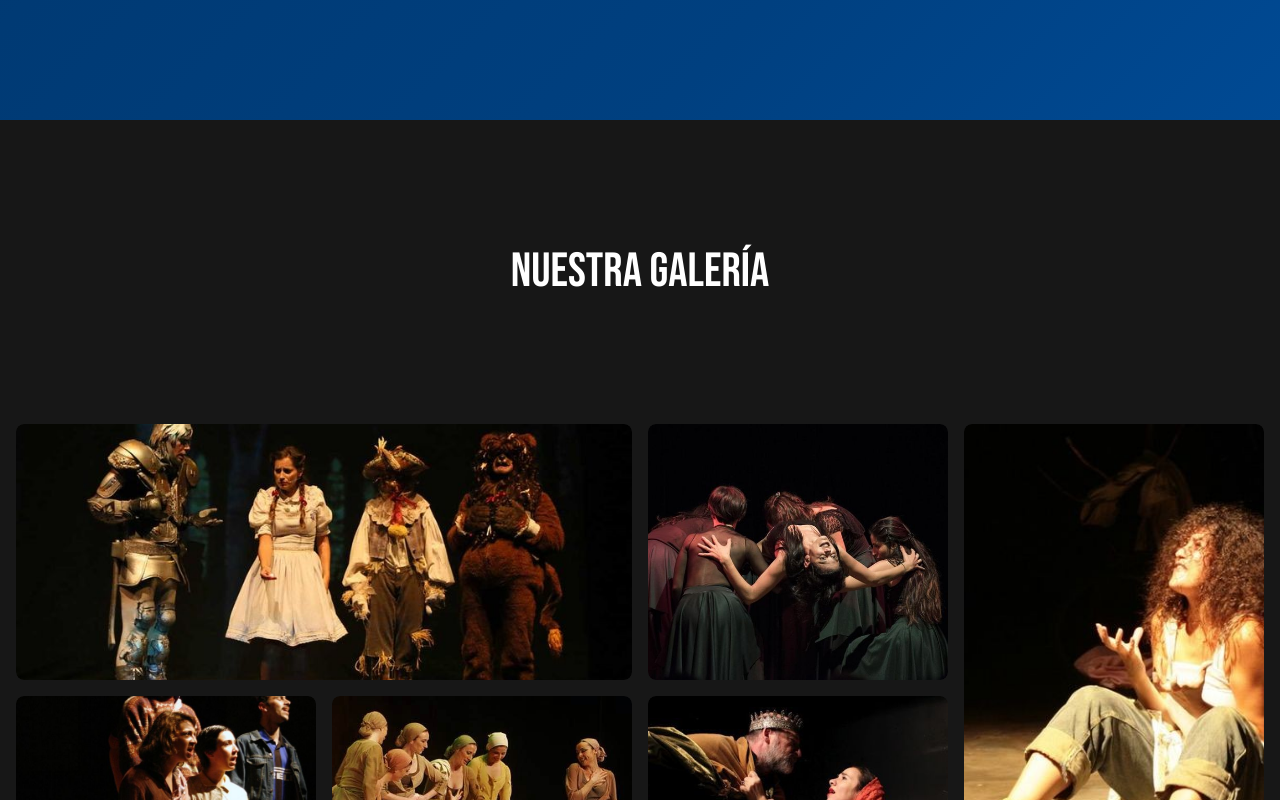
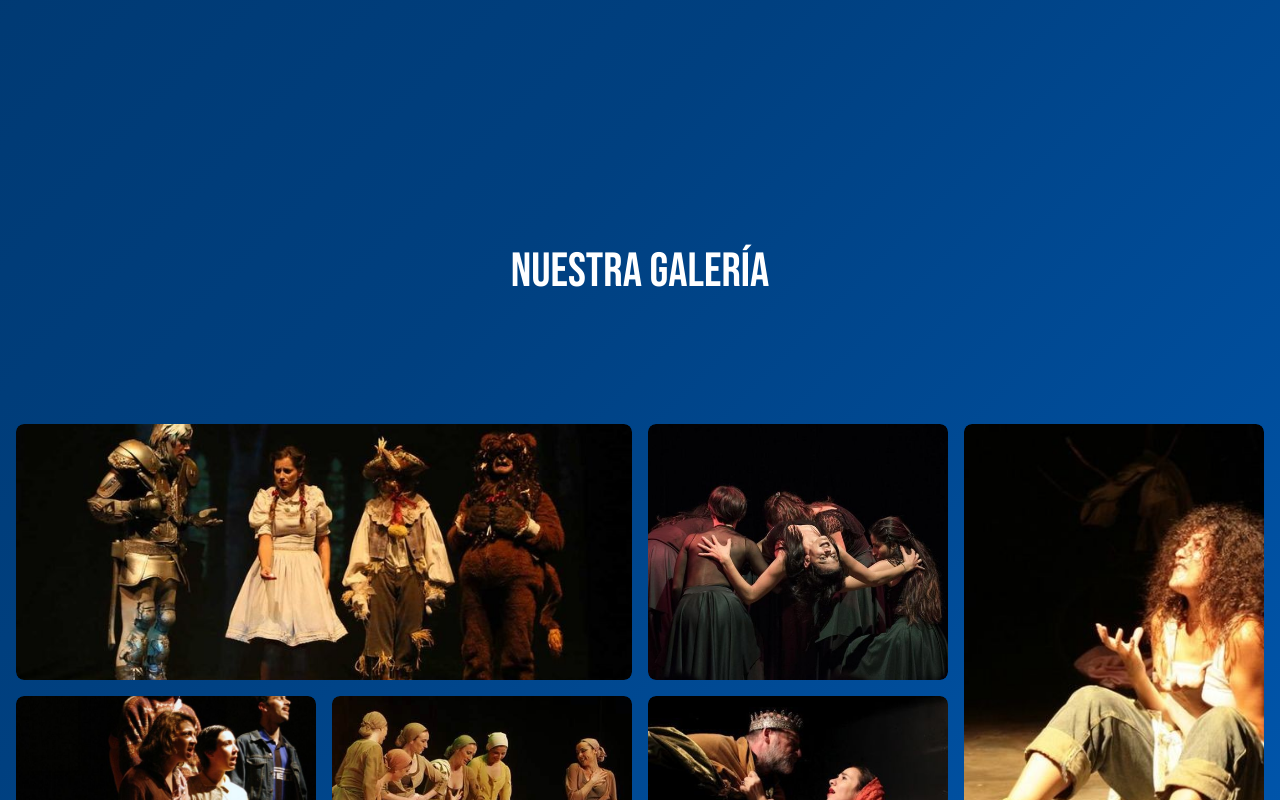
Before and after one commit to and27/festival, a Next.js app: page / in a window 1280 px wide. Shown: the part 2440-3240 px from the top of the page. Built offline with nearby package versions, Linux system fonts and the light colour scheme.

Commit message:
fix deployment issue

```diff
--- a/src/app/components/Gallery.tsx
+++ b/src/app/components/Gallery.tsx
@@ -95,7 +95,10 @@ const Gallery = () => {
   };
 
   return (
-    <section className="text-white py-[8rem] bg-neutral-900" id="gallery">
+    <section
+      className="text-white py-[8rem] bg-neutral-900git remote add origin https://github.com/and27/festival.git"
+      id="gallery"
+    >
       <div className="max-w-[1280px] mx-auto" ref={ref}>
         <motion.h2
           style={{
@@ -126,14 +129,6 @@ const Gallery = () => {
                 className="rounded-lg transition-transform duration-500 transform group-hover:scale-110"
                 alt={item.description}
               />
-              {/* <button onClick={() => handleImageLoad}>
-                <div className="relative w-full h-full bg-gradient-to-t from-transparent to-black opacity-0 transition-opacity duration-500 group-hover:opacity-100">
-                  <div className="flex flex-col justify-center items-start p-7">
-                    <h3 className="text-2xl text-white">{item.title}</h3>
-                    <h2 className="text-white">{item.name}</h2>
-                  </div>
-                </div>
-              </button> */}
             </motion.div>
           ))}
         </motion.div>
--- a/src/app/components/Hero.tsx
+++ b/src/app/components/Hero.tsx
@@ -21,7 +21,7 @@ const Hero = () => (
           className={`${bebasNeue.className} text-4xl md:text-5xl font-bold leading-none slide-bottom mt-5 text-center max-w-4xl mx-auto`}
         >
           Festival Iberoamericano de Teatro Mar del Plata <br />
-          <span className="md:text-7xl">"Cumbre de las Américas"</span>
+          <span className="md:text-7xl">{`"Cumbre de las Américas"`}</span>
         </h1>
       </div>
     </div>
--- a/src/app/components/Mision.tsx
+++ b/src/app/components/Mision.tsx
@@ -67,14 +67,14 @@ const Mission = () => {
           Nuestra visión
         </motion.h2>
         <p className="mb-20">
-          El Festival Iberoamericano de Teatro "Cumbre de las Américas" se
+          {`El Festival Iberoamericano de Teatro "Cumbre de las Américas" se
           propone como un espacio trascendental para la integración cultural y
           artística de las Américas y la Península Ibérica, creando un puente
           entre las diversas manifestaciones escénicas del continente. Su visión
           es consolidarse como un referente global en la promoción y difusión de
           las artes escénicas, destacando la riqueza y diversidad cultural de
           los pueblos iberoamericanos y fomentando el diálogo intercultural, la
-          innovación artística y la transformación social a través del teatro.
+          innovación artística y la transformación social a través del teatro.`}
         </p>
         <motion.h2
           style={{
@@ -87,7 +87,7 @@ const Mission = () => {
           Nuestra misión
         </motion.h2>
         <p className="mb-20">
-          El Festival tiene como misión impulsar el desarrollo y la proyección
+          {`El Festival tiene como misión impulsar el desarrollo y la proyección
           internacional del teatro iberoamericano, proporcionando una plataforma
           de encuentro y colaboración para artistas, creadores, y gestores
           culturales de la región. Busca promover el intercambio de
@@ -95,7 +95,7 @@ const Mission = () => {
           de cooperación entre los países participantes. La "Cumbre de las
           Américas" se dedica a la difusión de propuestas escénicas que desafíen
           las fronteras convencionales del teatro, con un enfoque en la
-          diversidad, la inclusión y el respeto a las tradiciones culturales.
+          diversidad, la inclusión y el respeto a las tradiciones culturales. `}
         </p>
         <motion.h2
           style={{
```
